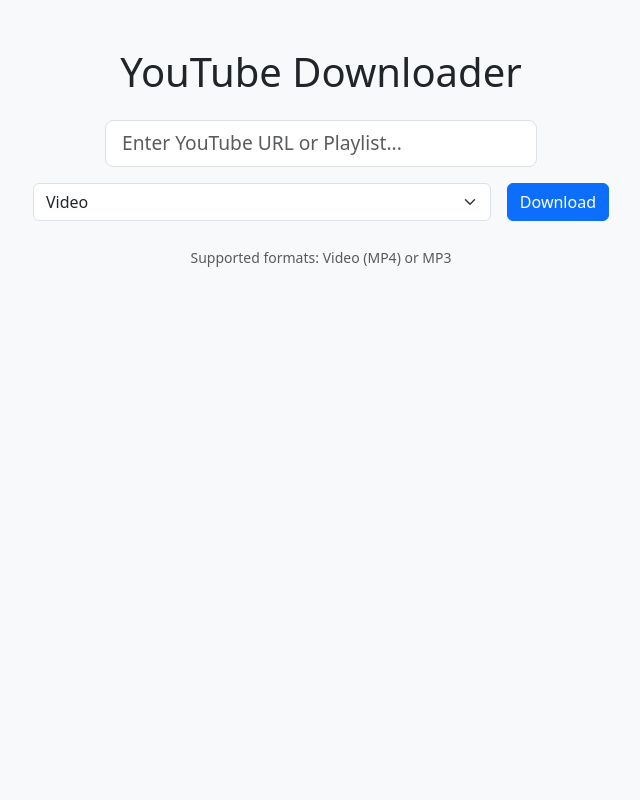
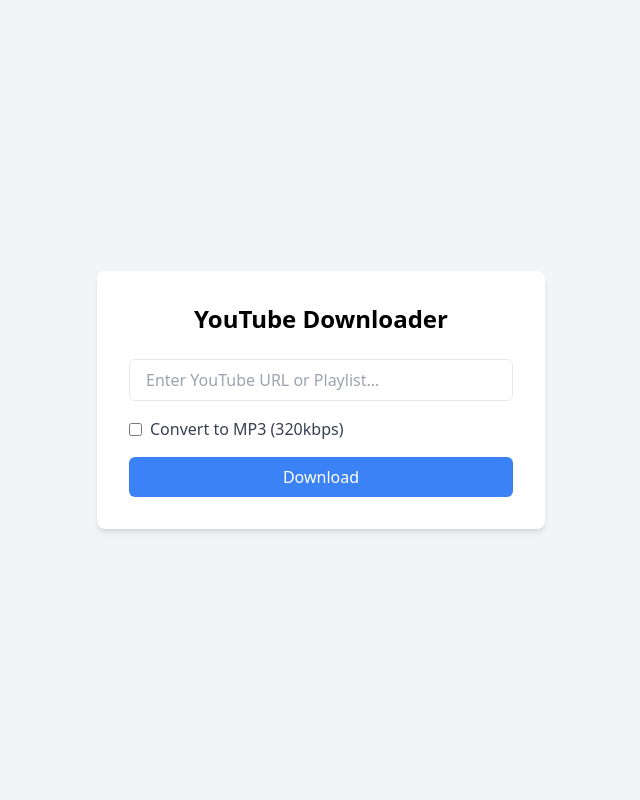
Before and after one commit to mjtechguy/ytdlez, a Flask app: page / in a window 1280 px wide. Shown: the whole page, without its empty margins (319-959 px from the left). Run offline with Flask 3, Linux system fonts and the light colour scheme; style sheets or scripts are compiled from the project's sources.

Commit message:
first commit

```diff
--- a/app.py
+++ b/app.py
@@ -1,5 +1,6 @@
-from flask import Flask, render_template, request, send_file
+from flask import Flask, render_template, request, jsonify, url_for, send_from_directory
 import os
+import re
 import threading
 from yt_dlp import YoutubeDL
 
@@ -8,80 +9,55 @@ app.secret_key = 'your-secret-key'  # Replace with a secure key
 
 # Configure download directory
 DOWNLOADS_DIR = os.path.join(os.getcwd(), 'downloads')
-TMP_DOWNLOADS_DIR = os.path.join(DOWNLOADS_DIR, 'tmp')
+os.makedirs(DOWNLOADS_DIR, exist_ok=True)
 
-# Ensure directories exist
-os.makedirs(TMP_DOWNLOADS_DIR, exist_ok=True)
-
-# Initialize yt-dlp options to only download MP4
-ydl_opts = {
-    'format': 'bestvideo+bestaudio/best',
-    'merge_output_format': 'mp4',
-    'postprocessors': [{
-        'key': 'FFmpegVideoConvertor',
-        'preferedformat': 'mp4',
-    }],
-    'outtmpl': os.path.join(TMP_DOWNLOADS_DIR, '%(title)s.%(ext)s'),
-}
+# Dictionary to keep track of download statuses
+download_status = {}
 
 def clean_filename(filename):
-    return ''.join(c if c.isalnum() else '_' for c in filename).rstrip('_')
+    """
+    Sanitize the filename by converting to lowercase, replacing spaces with underscores,
+    and removing special characters.
+    """
+    filename = filename.lower()
+    filename = filename.replace(' ', '_')
+    filename = re.sub(r'[^a-z0-9_.]', '', filename)
+    return filename
 
-def download_process(url, type_):
+def download_process(url, convert_to_mp3, task_id):
     try:
+        # Extract video information to get the title
+        with YoutubeDL() as ydl:
+            info_dict = ydl.extract_info(url, download=False)
+            title = info_dict.get('title', 'untitled')
+            sanitized_title = clean_filename(title)
+
+        # Set up yt-dlp options
+        ydl_opts = {
+            'format': 'bestaudio/best' if convert_to_mp3 else 'bestvideo+bestaudio',
+            'outtmpl': os.path.join(DOWNLOADS_DIR, f'{sanitized_title}.%(ext)s'),
+            'postprocessors': [],
+        }
+
+        if convert_to_mp3:
+            ydl_opts['postprocessors'].append({
+                'key': 'FFmpegExtractAudio',
+                'preferredcodec': 'mp3',
+                'preferredquality': '320',
+            })
+
         with YoutubeDL(ydl_opts) as ydl:
-            info = ydl.extract_info(url, download=False)
+            ydl.download([url])
 
-            # Handle playlists
-            if 'entries' in info:
-                for entry in info['entries']:
-                    process_video(entry, type_)
-            else:
-                process_video(info, type_)
-
-        return True
+        # Update status to ready
+        download_status[task_id] = {
+            'status': 'ready',
+            'filename': f"{sanitized_title}.mp3" if convert_to_mp3 else f"{sanitized_title}.mp4"
+        }
     except Exception as e:
         print(f"Error: {e}")
-        return False
-
-def process_video(info, type_):
-    title = clean_filename(info.get('title', 'untitled'))
-
-    # Download the MP4 file to tmp directory
-    with YoutubeDL(ydl_opts) as ydl:
-        ydl.download([info['webpage_url']])
-
-    input_path = os.path.join(TMP_DOWNLOADS_DIR, f"{title}.mp4")
-    output_path_mp3 = os.path.join(DOWNLOADS_DIR, f"{title}_320kbps.mp3")
-
-    try:
-        if type_ == 'mp3':
-            # Convert to MP3 using FFmpeg
-            ffmpeg_command = (
-                f"ffmpeg -i {input_path} "
-                "-vn -ar 44100 -ac 2 -ab 320k -f mp3 "
-                f"{output_path_mp3}"
-            )
-            result = os.system(ffmpeg_command)
-
-            if result != 0:
-                print("Error converting to MP3.")
-                return False
-
-        else:
-            # Move the MP4 file to the main downloads directory
-            output_path_mp4 = os.path.join(DOWNLOADS_DIR, f"{title}.mp4")
-            os.rename(input_path, output_path_mp4)
-
-    finally:
-        # Clean up temporary files
-        if os.path.exists(input_path):
-            try:
-                os.remove(input_path)
-            except Exception as e:
-                print(f"Error removing temp file: {e}")
-
-    return True
+        # Update status to error
+        download_status[task_id] = {'status': 'error'}
 
 @app.route('/', methods=['GET'])
 def home():
@@ -90,13 +66,32 @@ def home():
 @app.route('/download', methods=['POST'])
 def download():
     url = request.form.get('url')
-    type_ = request.form.get('type')
+    convert_to_mp3 = request.form.get('convert_to_mp3') == 'on'
+
+    # Generate a unique task ID
+    task_id = str(len(download_status) + 1)
+    download_status[task_id] = {'status': 'processing'}
 
     # Start download process in a background thread
-    thread = threading.Thread(target=download_process, args=(url, type_))
+    thread = threading.Thread(target=download_process, args=(url, convert_to_mp3, task_id))
     thread.start()
 
-    return render_template('download_status.html', message="Download is processing...")
+    return render_template('download_status.html', task_id=task_id)
+
+@app.route('/check_status/<task_id>', methods=['GET'])
+def check_status(task_id):
+    status_info = download_status.get(task_id, {'status': 'error'})
+    if status_info['status'] == 'ready':
+        download_url = url_for('download_file', filename=status_info['filename'])
+        return jsonify(status='ready', download_url=download_url)
+    elif status_info['status'] == 'error':
+        return jsonify(status='error')
+    else:
+        return jsonify(status='processing')
+
+@app.route('/downloads/<filename>', methods=['GET'])
+def download_file(filename):
+    return send_from_directory(DOWNLOADS_DIR, filename, as_attachment=True)
 
 if __name__ == '__main__':
     app.run(host='0.0.0.0', debug=True)
--- /dev/null
+++ b/static/src/style.css
@@ -0,0 +1,3 @@
+@tailwind base;
+@tailwind components;
+@tailwind utilities;
--- /dev/null
+++ b/tailwind.config.js
@@ -0,0 +1,10 @@
+module.exports = {
+    content: [
+      './templates/**/*.html',
+      './static/src/**/*.js',
+    ],
+    theme: {
+      extend: {},
+    },
+    plugins: [],
+  }
--- a/templates/index.html
+++ b/templates/index.html
@@ -4,43 +4,25 @@
     <meta charset="UTF-8">
     <meta name="viewport" content="width=device-width, initial-scale=1.0">
     <title>YouTube Downloader</title>
-    <link href="https://cdn.jsdelivr.net/npm/bootstrap@5.3.0/dist/css/bootstrap.min.css" rel="stylesheet">
-    <link rel="stylesheet" href="{{ url_for('static', filename='css/style.css') }}">
+    <link rel="stylesheet" href="{{ url_for('static', filename='css/output.css') }}">
 </head>
-<body class="bg-light">
-    <div class="container py-5">
-        <h1 class="text-center mb-4">YouTube Downloader</h1>
-
-        <form method="POST" action="/download">
-            <div class="mb-3">
-                <input type="url"
-                       name="url"
-                       id="url"
-                       placeholder="Enter YouTube URL or Playlist..."
-                       class="form-control form-control-lg w-75 mx-auto"
-                       required>
-            </div>
-
-            <div class="d-flex justify-content-center gap-3">
-                <select name="type" class="form-select">
-                    <option value="video">Video</option>
-                    <option value="mp3">MP3</option>
-                </select>
-
-                <button type="submit"
-                        class="btn btn-primary">
-                    Download
-                </button>
-            </div>
-        </form>
-
-        <div class="mt-4 text-center text-muted">
-            <small>Supported formats: Video (MP4) or MP3</small>
+<body class="bg-gray-100">
+    <div class="min-h-screen flex items-center justify-center">
+        <div class="bg-white p-8 rounded-lg shadow-md w-full max-w-md">
+            <h1 class="text-2xl font-semibold text-center mb-6">YouTube Downloader</h1>
+            <form method="POST" action="/download" class="space-y-4">
+                <div>
+                    <input type="url" name="url" id="url" placeholder="Enter YouTube URL or Playlist..." class="w-full px-4 py-2 border rounded-md focus:outline-none focus:ring-2 focus:ring-blue-500" required>
+                </div>
+                <div class="flex items-center">
+                    <input type="checkbox" name="convert_to_mp3" id="convert_to_mp3" class="mr-2">
+                    <label for="convert_to_mp3" class="text-gray-700">Convert to MP3 (320kbps)</label>
+                </div>
+                <div>
+                    <button type="submit" class="w-full bg-blue-500 text-white py-2 rounded-md hover:bg-blue-600 transition duration-200">Download</button>
+                </div>
+            </form>
         </div>
     </div>
-
-    <!-- Scripts -->
-    <script src="https://cdn.jsdelivr.net/npm/bootstrap@5.3.0/dist/js/bootstrap.bundle.min.js"></script>
-    <script src="{{ url_for('static', filename='js/script.js') }}"></script>
 </body>
 </html>
```
Also changed, not shown: docker-compose.yml (+0 -11 lines), templates/download_status.html (+38 -18 lines), README.md (added), 1 other file.
